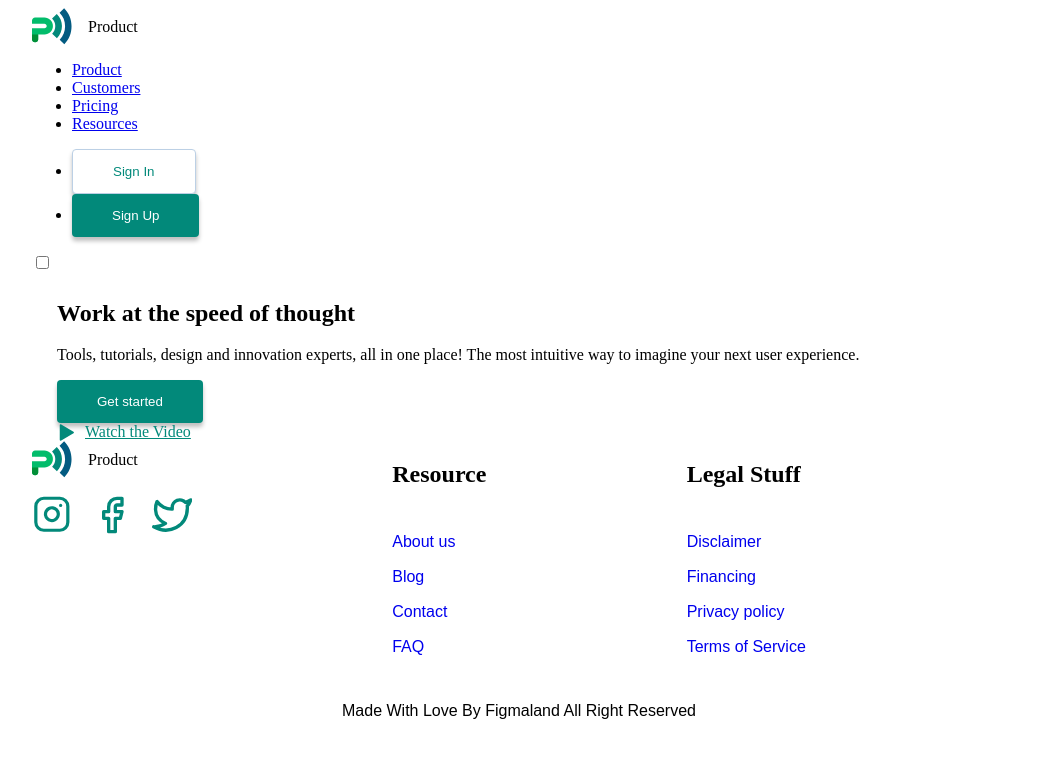
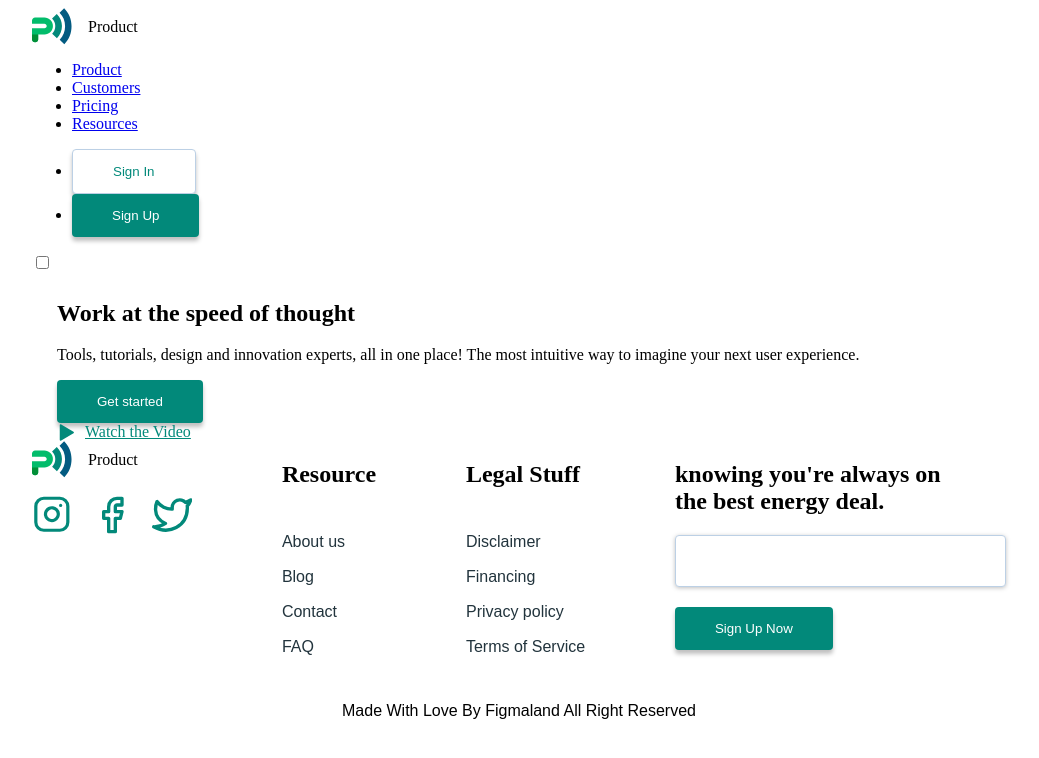
Before and after one commit to serhiikondratiuk/react-team-project, a React (Create React App) app: page / in a window 1280 px wide. Shown: the top 758 px of the page, without its empty margins (121-1160 px from the left). Built offline with nearby package versions, Linux system fonts and the light colour scheme.

Commit message:
add Form

```diff
--- a/src/components/Footer/Footer.js
+++ b/src/components/Footer/Footer.js
@@ -2,6 +2,9 @@
 import Logo from '../Logo/Logo';
 import styled from 'styled-components';
 import Icon from '../Icon';
+import Form from '../Form/Form';
+import { getStyles } from '../../layout/layouts';
+const styles = getStyles();
 
 const FooterNav = styled.nav`
   display: flex;
@@ -32,10 +35,16 @@
   font-size: 16px;
   line-height: 2.19;
   text-decoration: none;
+  color: ${styles.mainFontColor};
 `;
 // шрифт временно
 
 const ListWrapper = styled.div`
+  display: flex;
+  flex-direction: column;
+`;
+
+const FormWrapper = styled.div`
   display: flex;
   flex-direction: column;
 `;
@@ -98,8 +107,14 @@
             ))}
           </List>
         </ListWrapper>
-        <form></form>
-        {/* вынести форму в отдельный компонет */}
+        <FormWrapper>
+          <h2>
+            knowing you're always on <br />
+            the best energy deal.
+          </h2>
+          {/* поставить компонет H*, <br/ временно> */}
+          <Form />
+        </FormWrapper>
       </FooterNav>
       <FooterText>Made With Love By Figmaland All Right Reserved</FooterText>
     </footer>
--- /dev/null
+++ b/src/components/Form/Form.js
@@ -0,0 +1,30 @@
+import React from 'react';
+import styled from 'styled-components';
+import { Button } from '../Button';
+import { getStyles } from '../../layout/layouts';
+const styles = getStyles();
+
+const Input = styled.input`
+  width: 325px;
+  height: 48px;
+  margin-bottom: 20px;
+  filter: drop-shadow(0px 1px 2px rgba(0, 0, 0, 0.25));
+  border: 1px solid ${styles.greenColor};
+  border-radius: 4px;
+  outline: none;
+`;
+
+const Form = () => {
+  return (
+    <div>
+      <form>
+        <Input></Input>
+      </form>
+      <Button btnType="bright" type="button">
+        Sign Up Now
+      </Button>
+    </div>
+  );
+};
+
+export default Form;
```
